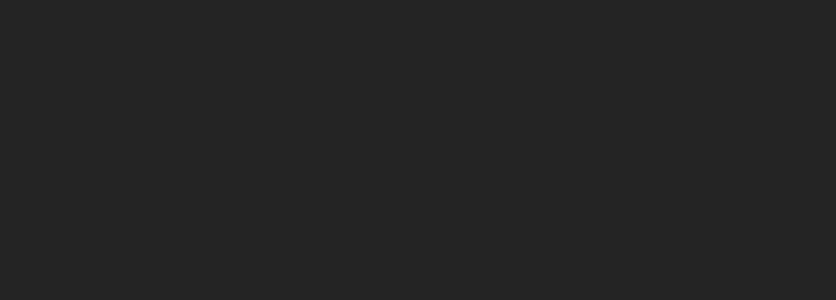
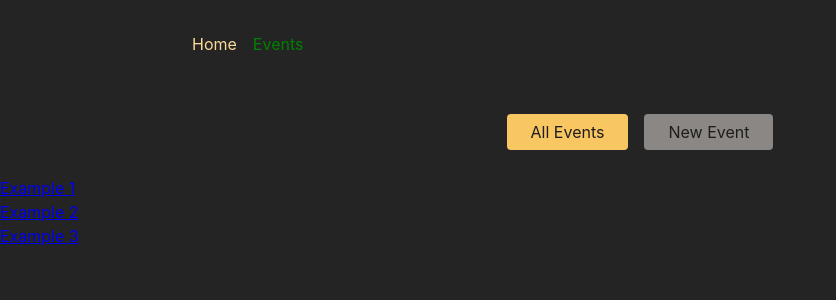
Before and after one commit to luidimso/react-redux-deep, a React (Create React App) app: page /events in a window 1280 px wide. Shown: the top 300 px of the page, without its empty margins (0-836 px from the left). Built offline with nearby package versions, Linux system fonts and the light colour scheme.

Commit message:
Implementing route through pages using react-router-dom

```diff
--- a/package.json
+++ b/package.json
@@ -8,6 +8,7 @@
     "@testing-library/user-event": "^13.5.0",
     "react": "^18.2.0",
     "react-dom": "^18.2.0",
+    "react-router-dom": "^6.20.0",
     "react-scripts": "5.0.1",
     "web-vitals": "^2.1.4"
   },
--- a/src/App.js
+++ b/src/App.js
@@ -1,3 +1,12 @@
+import { RouterProvider, createBrowserRouter } from "react-router-dom";
+import HomePage from "./pages/Home";
+import Events from "./pages/Events";
+import EventDetails from "./pages/EventDetail";
+import NewEvent from "./pages/NewEvent";
+import EditEvent from "./pages/EditEvent";
+import RootLayout from "./pages/Root";
+import EventsRootLayout from "./pages/EventsRoot";
+
 // Challenge / Exercise
 
 // 1. Add five new (dummy) page components (content can be simple <h1> elements)
@@ -20,8 +29,25 @@
 // 7. Output the ID of the selected event on the EventDetailPage
 // BONUS: Add another (nested) layout route that adds the <EventNavigation> component above all /events... page components
 
+const router = createBrowserRouter([
+  {
+    path: "/",
+    element: <RootLayout />,
+    children: [
+      {index: true, element: <HomePage />},
+      {path: "events", element: <EventsRootLayout></EventsRootLayout>, children: [
+        {index: true, element: <Events />},
+        {path: ":id", element: <EventDetails />},
+        {path: "new", element: <NewEvent />},
+        {path: ":id/edit", element: <EditEvent />}
+      ],
+     }
+    ]
+  }
+]);
+
 function App() {
-  return <div></div>;
+  return <RouterProvider router={router}></RouterProvider>;
 }
 
 export default App;
--- a/src/components/EventsNavigation.js
+++ b/src/components/EventsNavigation.js
@@ -1,3 +1,4 @@
+import { NavLink } from 'react-router-dom';
 import classes from './EventsNavigation.module.css';
 
 function EventsNavigation() {
@@ -6,10 +7,10 @@ function EventsNavigation() {
       <nav>
         <ul className={classes.list}>
           <li>
-            <a href="/events">All Events</a>
+            <NavLink to="/events" className={({ isActive }) => isActive ? classes.active : undefined} end>All Events</NavLink>
           </li>
           <li>
-            <a href="/events/new">New Event</a>
+            <NavLink to="/events/new" className={({ isActive }) => isActive ? classes.active : undefined}>New Event</NavLink>
           </li>
         </ul>
       </nav>
--- a/src/components/MainNavigation.js
+++ b/src/components/MainNavigation.js
@@ -1,3 +1,4 @@
+import { NavLink } from 'react-router-dom';
 import classes from './MainNavigation.module.css';
 
 function MainNavigation() {
@@ -6,10 +7,10 @@ function MainNavigation() {
       <nav>
         <ul className={classes.list}>
           <li>
-            <a>Home</a>
+            <NavLink to="/" className={({ isActive }) => isActive ? classes.active : undefined} end>Home</NavLink>
           </li>
           <li>
-            <a>Events</a>
+            <NavLink to="/events" className={({ isActive }) => isActive ? classes.active : undefined}>Events</NavLink>
           </li>
         </ul>
       </nav>
--- a/src/components/MainNavigation.module.css
+++ b/src/components/MainNavigation.module.css
@@ -18,5 +18,5 @@
 
 .list a:hover,
 .list a.active {
-  color: var(--color-primary-800);
+  color: green;
 }
--- /dev/null
+++ b/src/pages/EditEvent.js
@@ -0,0 +1,5 @@
+function EditEvent() {
+    return <h1>EditEvent Page</h1>;
+}
+
+export default EditEvent;
--- /dev/null
+++ b/src/pages/EventDetail.js
@@ -0,0 +1,9 @@
+import { useParams } from "react-router-dom";
+
+function EventDetails() {
+    const params = useParams();
+
+    return <h1>Event {params.id}</h1>;
+}
+
+export default EventDetails;
--- /dev/null
+++ b/src/pages/Events.js
@@ -0,0 +1,15 @@
+import { Link } from "react-router-dom";
+
+const DUMMY_EXAMPLE = [1, 2, 3];
+
+function Events() {
+    return <ul>
+        {DUMMY_EXAMPLE.map((example) => {
+            return <li key={example}>
+                <Link to={"/events/"+example}>Example {example}</Link>
+            </li>
+        })}
+    </ul>;
+}
+
+export default Events;
--- /dev/null
+++ b/src/pages/EventsRoot.js
@@ -0,0 +1,11 @@
+import { Outlet } from "react-router-dom";
+import EventsNavigation from "../components/EventsNavigation";
+
+function EventsRootLayout() {
+    return <>
+        <EventsNavigation></EventsNavigation>
+        <Outlet></Outlet>
+    </>;
+}
+
+export default EventsRootLayout;
--- /dev/null
+++ b/src/pages/Home.js
@@ -0,0 +1,5 @@
+function HomePage() {
+    return <h1>Home Page</h1>;
+}
+
+export default HomePage;
--- /dev/null
+++ b/src/pages/NewEvent.js
@@ -0,0 +1,5 @@
+function NewEvent() {
+    return <h1>NewEvent Page</h1>;
+}
+
+export default NewEvent;
--- /dev/null
+++ b/src/pages/Root.js
@@ -0,0 +1,14 @@
+import { Outlet } from "react-router-dom";
+import MainNavigation from "../components/MainNavigation";
+
+// Outlet defines where the content of child components should be loaded
+const RootLayout = () => {
+    return <>
+        <MainNavigation></MainNavigation>
+        <main>
+            <Outlet />
+        </main>
+    </>
+}
+
+export default RootLayout;
```
Also changed, not shown: 1 other file (tests, documents, lock files or other folders).
